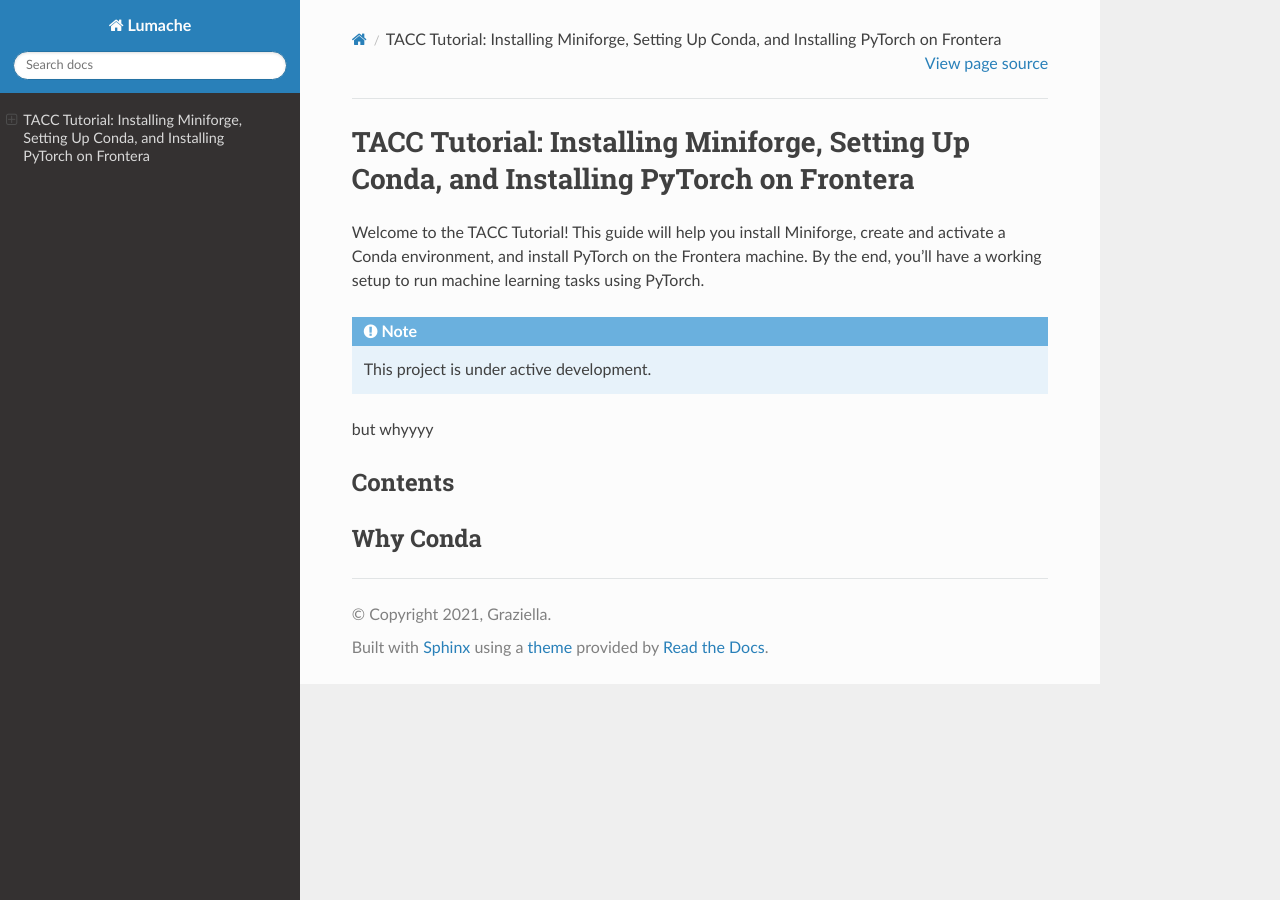
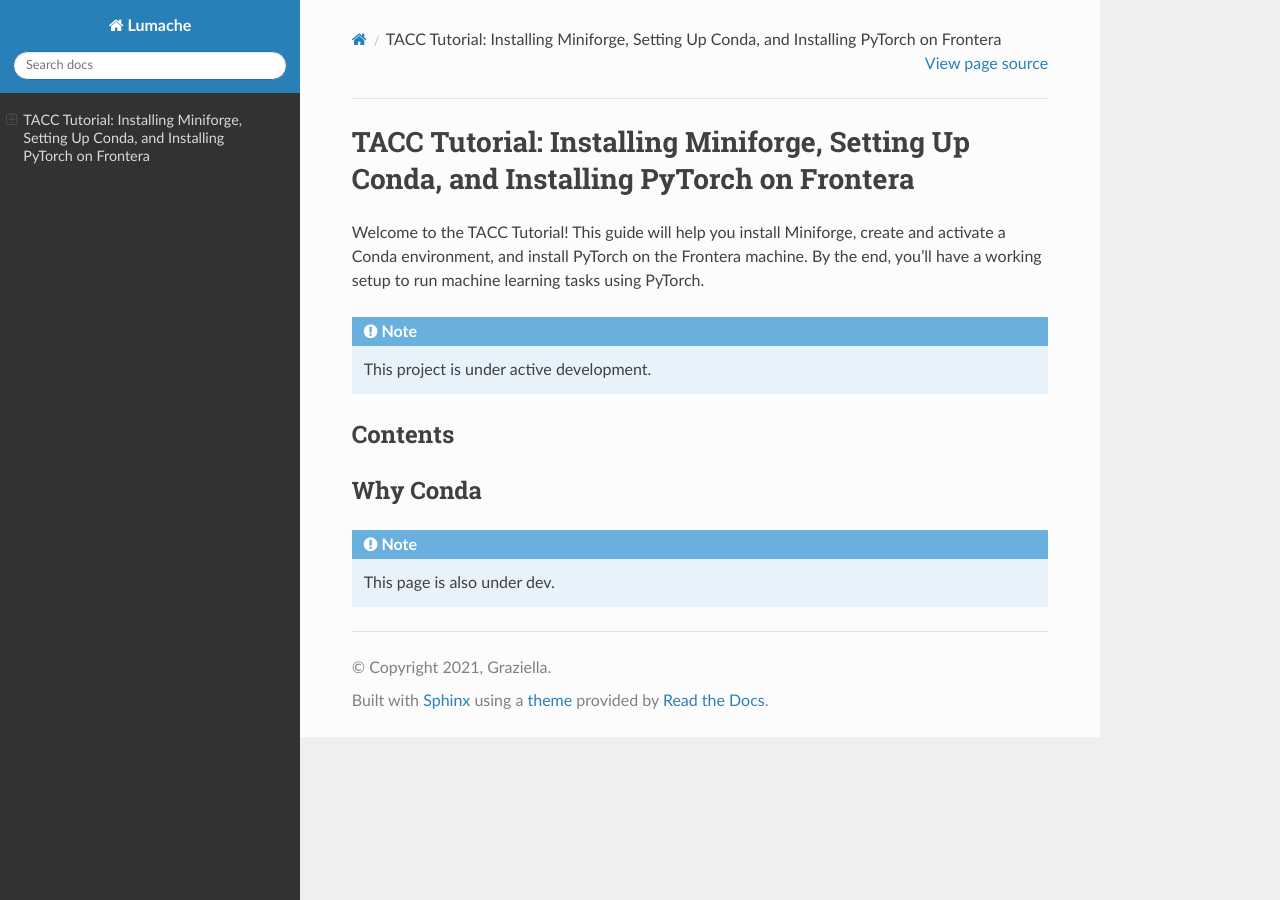
Before and after one commit to koobies/tacc-tutorial, a Sphinx documentation site: the page built from docs/source/index.rst, in a window 1280 px wide. Built offline with Sphinx 7.4.7 and the Read the Docs theme 3.1.0, drawn with Linux system fonts in a browser that asks for light colours; pages that are not in the unit, such as notebooks, are missing from menus.

Commit message:
Update index.rst

```diff
--- a/docs/source/index.rst
+++ b/docs/source/index.rst
@@ -8,7 +8,6 @@ By the end, you'll have a working setup to run machine learning tasks using PyTo
 .. note::
 
    This project is under active development.
-but whyyyy
 
 Contents
 --------
@@ -22,3 +21,7 @@ Contents
 
 Why Conda
 ---------
+
+.. note::
+
+   This page is also under dev.
```
